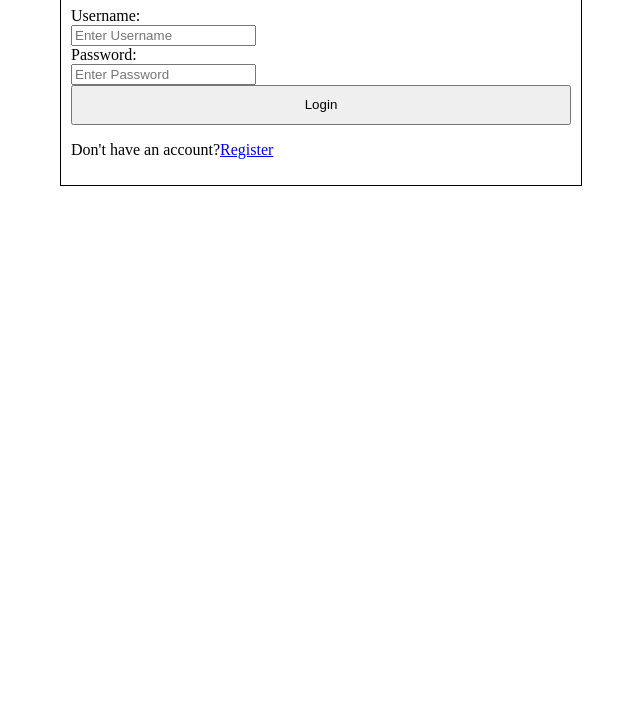
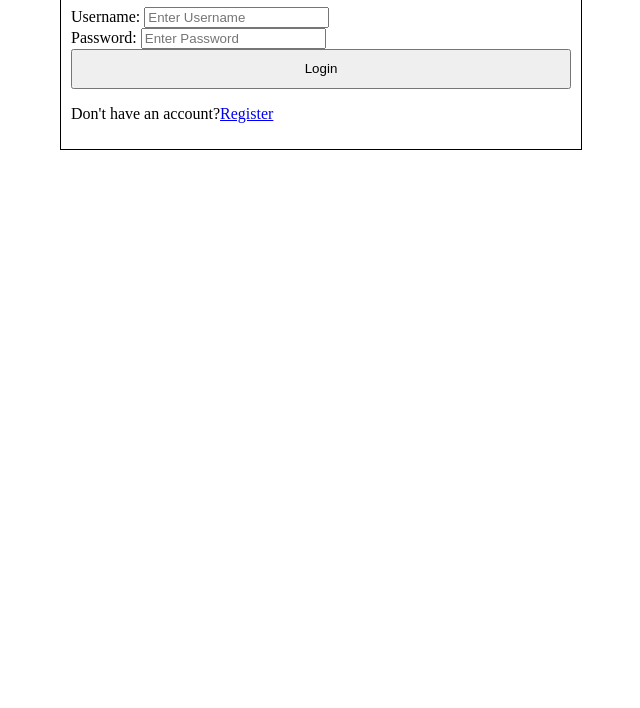
Before and after one commit to i-am-abhinash/React-frontend, a plain HTML site: page login.html in a window 1280 px wide. Shown: the part 92-800 px from the top of the page, without its empty margins (319-959 px from the left). Drawn offline with Linux system fonts and the light colour scheme.

Commit message:
i just changed the block display to the normal display for labels

```diff
--- a/login.html
+++ b/login.html
@@ -4,11 +4,6 @@
         <meta charset="UTF-8">
         <meta name="viewport" content="width=device-width, initial-scale=1.0">
         <title>LoginPage</title>
-        <style>
-            label {
-                display: block;
-            }
-        </style>
     </head>
     <body>
         <div style="width:500px; border: 1px solid black; padding: 10px; margin: 0 auto;">
```
